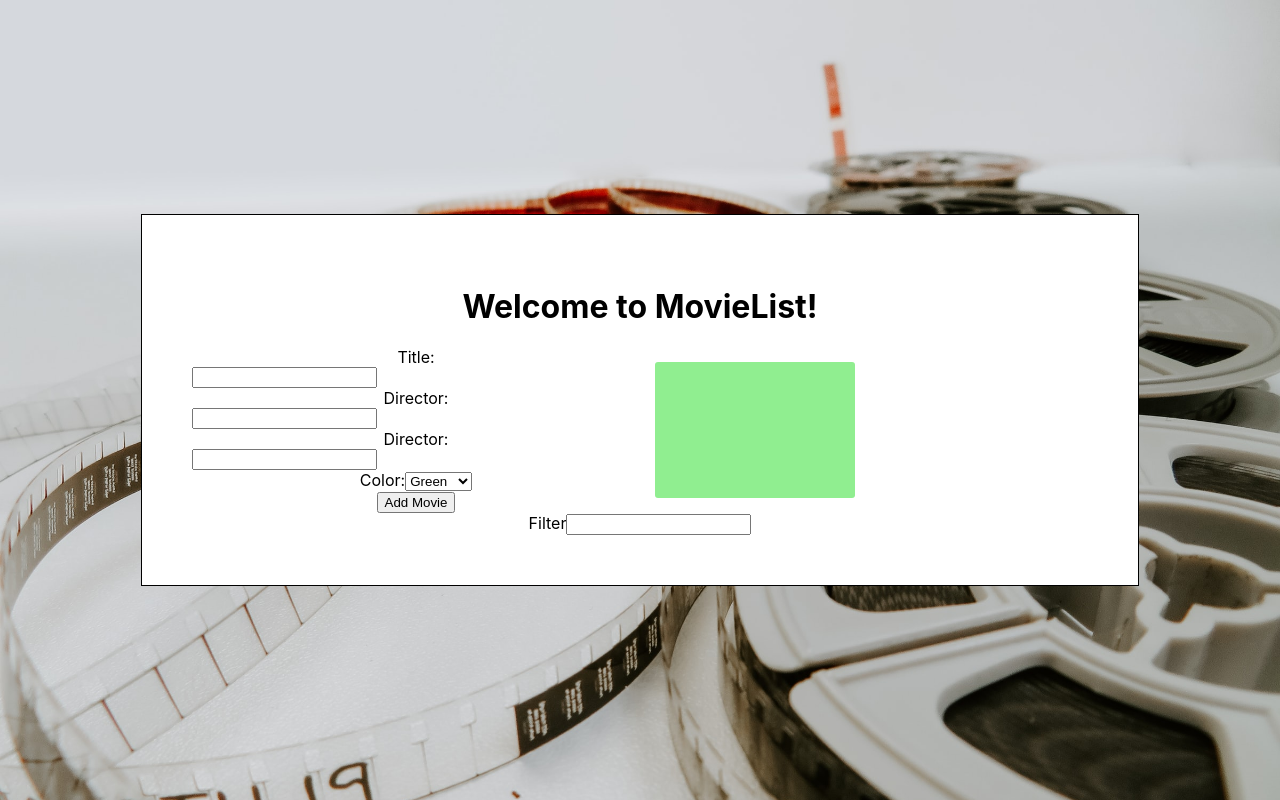
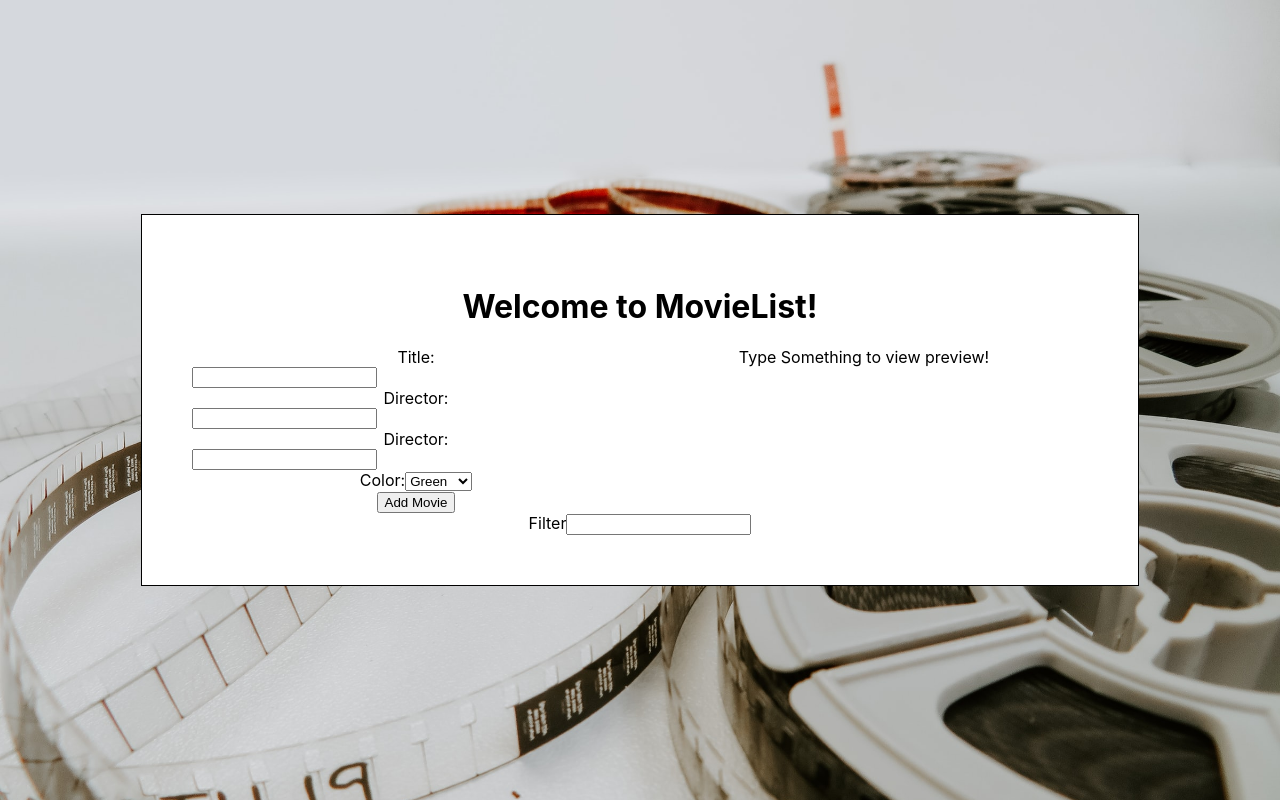
Before and after one commit to Kevin-Roney/react-movie-listFS, a React (Create React App) app: page / in a window 1280 px wide. Built offline with nearby package versions, Linux system fonts and the light colour scheme.

Commit message:
added ternary to display preview based on if inputs have something in them

```diff
--- a/src/App.js
+++ b/src/App.js
@@ -63,12 +63,16 @@ function App() {
           setMovieFormColor={setMovieFormColor}
           submitMovie={submitMovie}
         />
-        <Movie
-          movieFormTitle={movieFormTitle}
-          movieFormDirector={movieFormDirector}
-          movieFormYear={movieFormYear}
-          movieFormColor={movieFormColor}
-        />
+        {
+          movieFormTitle || movieFormDirector || movieFormYear
+            ? <Movie
+              movieFormTitle={movieFormTitle}
+              movieFormDirector={movieFormDirector}
+              movieFormYear={movieFormYear}
+              movieFormColor={movieFormColor} />
+            : <div>Type Something to view preview!</div>
+        }
+
       </section>
       <section className='middle-section'>
         <label>Filter
```
